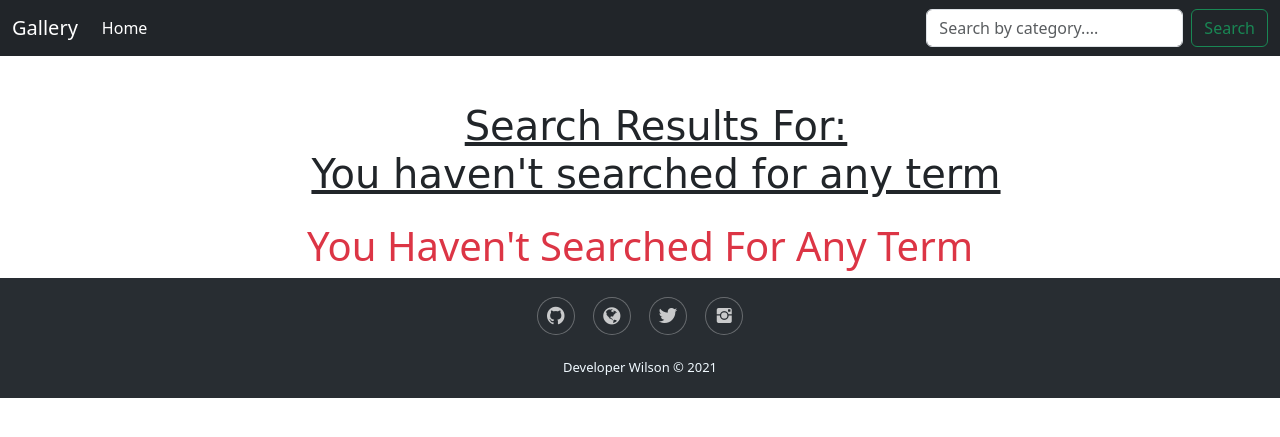
After one commit to WilsonKinyua/personal-gallery, a Django app: page /search/ in a window 1280 px wide. The commit adds this page. Shown: the top 437 px of the page. Run offline with Django 3.2, Linux system fonts and the light colour scheme; data that the repository does not hold is empty; some libraries are stand-ins or nearby versions; some web fonts are replaced.

Commit message:
searching of photos by image location done

```diff
--- a/app/static/css/styles.css
+++ b/app/static/css/styles.css
@@ -14,6 +14,25 @@ a {
 /* gallery */
 .photo-gallery {
   margin-top: 30px;
+}
+
+.card-img-top {
+  width: 100%;
+  height: 200px;
+}
+
+.text-underline {
+  text-decoration: underline;
+}
+
+/* on small device reduce image height */
+@media only screen and (min-width : 320px) {
+  /* .card-img-top {
+    height: auto;
+  } */
+  /* .headings {
+    font-size: 5.5rem;
+  } */
 }
 
 /* footer */
--- a/app/templates/navbar.html
+++ b/app/templates/navbar.html
@@ -1,6 +1,6 @@
 <nav class="navbar navbar-expand-lg navbar-dark bg-dark">
     <div class="container-fluid">
-      <a class="navbar-brand" href="#">Navbar</a>
+      <a class="navbar-brand" href="/">Gallery</a>
       <button class="navbar-toggler" type="button" data-bs-toggle="collapse" data-bs-target="#navbarSupportedContent"
         aria-controls="navbarSupportedContent" aria-expanded="false" aria-label="Toggle navigation">
         <span class="navbar-toggler-icon"></span>
@@ -8,31 +8,18 @@
       <div class="collapse navbar-collapse" id="navbarSupportedContent">
         <ul class="navbar-nav me-auto mb-2 mb-lg-0">
           <li class="nav-item">
-            <a class="nav-link active" aria-current="page" href="#">Home</a>
+            <a class="nav-link active" aria-current="page" href="/">Home</a>
           </li>
+          {% for loc in locations %}
           <li class="nav-item">
-            <a class="nav-link" href="#">Link</a>
+            <a class="nav-link text-capitalize" href="">
+              {{ loc.name }}
+            </a>
           </li>
-          <li class="nav-item dropdown">
-            <a class="nav-link dropdown-toggle" href="#" id="navbarDropdown" role="button" data-bs-toggle="dropdown"
-              aria-expanded="false">
-              Dropdown
-            </a>
-            <ul class="dropdown-menu" aria-labelledby="navbarDropdown">
-              <li><a class="dropdown-item" href="#">Action</a></li>
-              <li><a class="dropdown-item" href="#">Another action</a></li>
-              <li>
-                <hr class="dropdown-divider">
-              </li>
-              <li><a class="dropdown-item" href="#">Something else here</a></li>
-            </ul>
-          </li>
-          <li class="nav-item">
-            <a class="nav-link disabled" href="#" tabindex="-1" aria-disabled="true">Disabled</a>
-          </li>
+          {% endfor %}
         </ul>
-        <form class="d-flex">
-          <input class="form-control me-2" type="search" placeholder="Search" aria-label="Search">
+        <form class="d-flex" action="{% url 'search' %}">
+          <input class="form-control me-2" type="search" placeholder="Search by category...." name="category" aria-label="Search">
           <button class="btn btn-outline-success" type="submit">Search</button>
         </form>
       </div>
--- /dev/null
+++ b/app/templates/search.html
@@ -0,0 +1,68 @@
+{% extends "base.html" %}
+{% block content %}
+<div class="photo-gallery">
+    <div class="container-fluid">
+        <div class="px-lg-5">
+            <div class="row ">
+                <div class="col-lg-12 m-3">
+                    <h1 class="text-center headings" style="text-decoration: underline;">Search Results For: <br>
+                        {{message }}
+                    </h1>
+                </div>
+            </div>
+            <div class="row">
+                {% for photo in images %}
+                <!-- Gallery Photo item start -->
+                <div class="col-xl-3 col-lg-4 col-md-12 mb-4">
+                    <div class="bg-white rounded shadow-sm"><img src="{{ photo.image.url }}" alt=""
+                            class="img-fluid card-img-top">
+                        <div class="p-4">
+                            <h5 class="headings text-center"> <a href="#" class="text-dark text-capitalize">
+                                    {{ photo.name }}
+                                </a></h5>
+                            <div class="d-flex justify-content-between">
+                                <div>
+                                    <small class="text-muted">
+                                        <span class="badge rounded-pill bg-info text-white text-capitalize">
+                                            {{photo.category }}
+                                        </span>
+                                    </small>
+                                </div>
+                                <div>
+                                    <small class="text-muted">
+                                        <span class="badge rounded-pill bg-dark text-white text-capitalize">
+                                            {{photo.location }}
+                                        </span>
+                                    </small>
+                                </div>
+                            </div>
+                            <div
+                                class="d-flex align-items-center justify-content-between rounded-pill bg-warning px-3 py-2 mt-4">
+                                <a href="" class="text-dark">
+                                    <p class="small mb-0">
+                                        View More
+                                        <i class="fa fa-arrow-right"></i>
+                                    </p>
+                                </a>
+                                <div class="badge badge-danger px-3 rounded-pill font-weight-normal text-dark">
+                                    {{photo.created_at|timesince}}
+                                </div>
+                            </div>
+                        </div>
+                    </div>
+                </div>
+                <!-- End -->
+                {% empty %}
+                <!-- no photos -->
+                <div class="col-md-12 text-center text-danger text-capitalize">
+                    <h1>
+                        {{message}}
+                    </h1>
+                </div>
+                {% endfor %}
+
+            </div>
+        </div>
+    </div>
+</div>
+{% endblock %}
--- a/app/urls.py
+++ b/app/urls.py
@@ -5,7 +5,10 @@ from django.conf.urls.static import static
 
 urlpatterns = [
     path('', views.index, name='index'),
+    path('search/', views.search, name='search'),
+
 ]
 
 if settings.DEBUG:
-    urlpatterns+= static(settings.MEDIA_URL, document_root = settings.MEDIA_ROOT)
+    urlpatterns += static(settings.MEDIA_URL,
+                          document_root=settings.MEDIA_ROOT)
--- a/app/views.py
+++ b/app/views.py
@@ -9,3 +9,19 @@ def index(request):
     categories = Category.objects.all()
     title = 'Homepage'
     return render(request, 'index.html', {'images': images, 'locations': locations, 'categories': categories, 'title': title})
+
+
+def search(request):
+    if 'category' in request.GET and request.GET["category"]:
+        # change the search to be in lowercase
+        search_term = request.GET.get("category").lower()
+        searched_images = Image.filter_by_category(search_term)
+        message = f"{search_term}"
+        locations = Location.objects.all()
+
+        return render(request, 'search.html', {"message": message, "images": searched_images, 'locations': locations})
+
+    else:
+        locations = Location.objects.all()
+        message = "You haven't searched for any term"
+        return render(request, 'search.html', {"message": message, 'locations': locations})
```
Also changed, not shown: app/templates/index.html (+4 -4 lines), media/uploads/images/240821307_1680865975433207_6056304751671821721_n.jpg (added), media/uploads/images/242209123_395753611959995_4183349607012912947_n.jpg (added).
